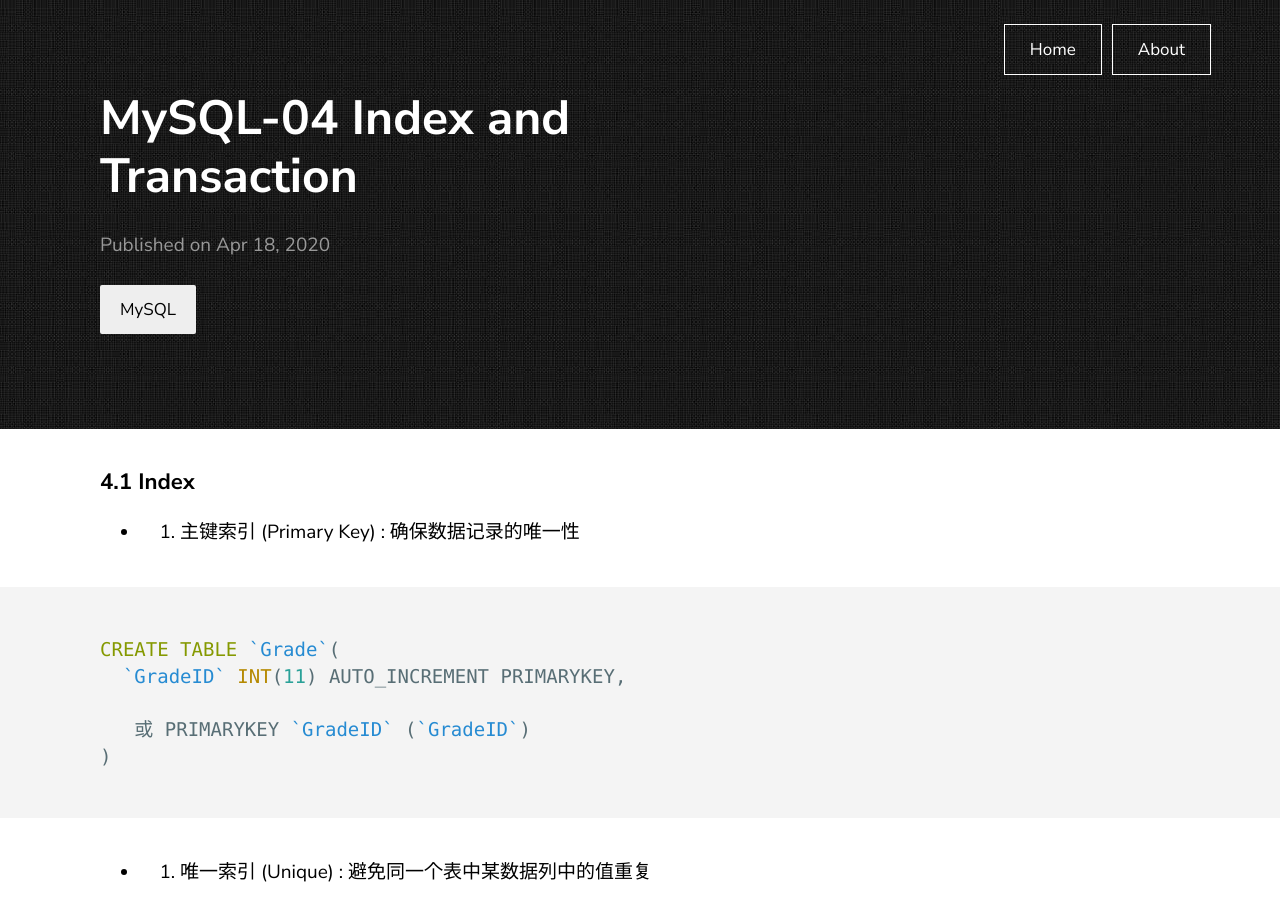
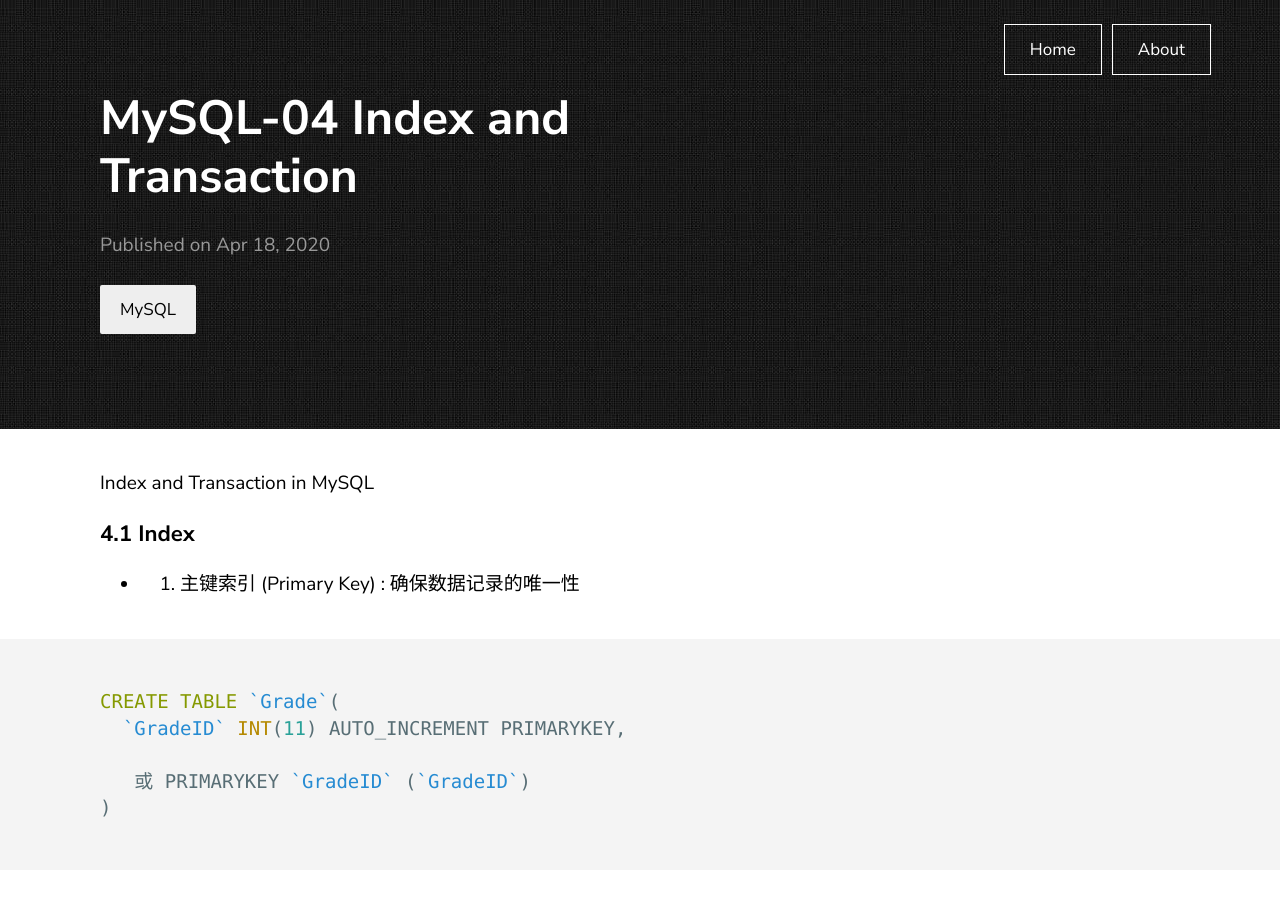
Before and after one commit to HBhakunamatata/HBhakunamatata.github.io, a Jekyll site: the page built from _posts/2020-04-18-MySQL-04-Index-Transaction.md, in a window 1280 px wide and 900 px high. Built offline with Jekyll 4.4.1, drawn with Linux system fonts in a browser that asks for light colours.

Commit message:
finish MySQL

```diff
--- a/_posts/2020-04-18-MySQL-04-Index-Transaction.md
+++ b/_posts/2020-04-18-MySQL-04-Index-Transaction.md
@@ -5,6 +5,7 @@
 date:   2020-04-18
 categories: MySQL
 ---
+Index and Transaction in MySQL
 
 ### 4.1 Index
 
```
